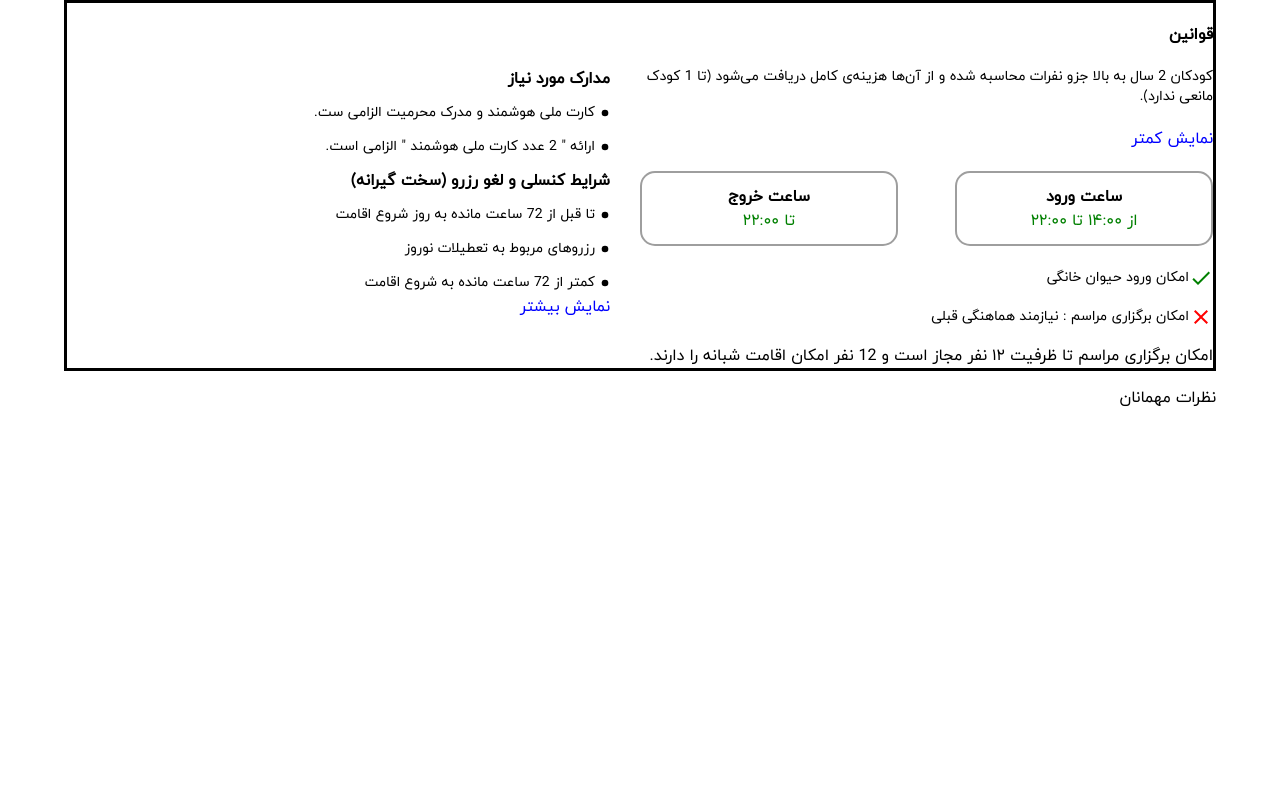
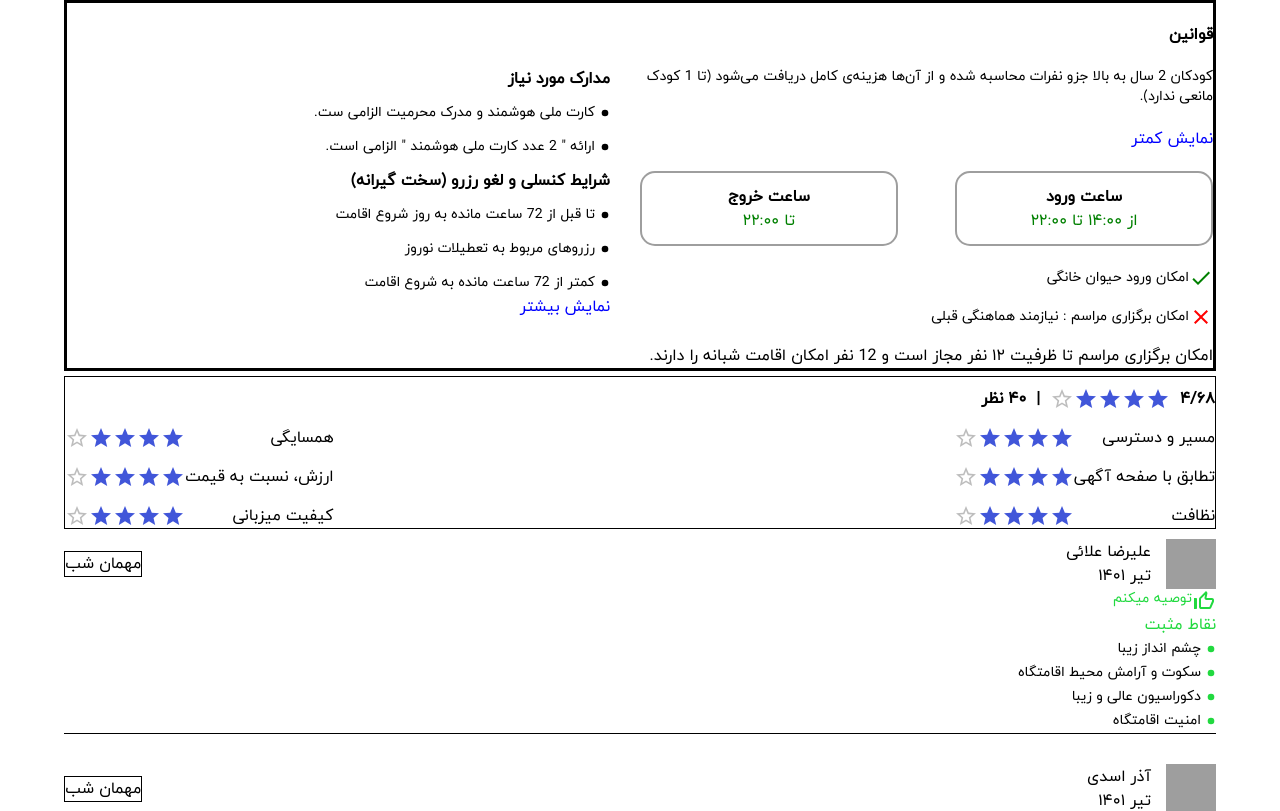
Before and after one commit to Masoudbkhti/Shab, a Next.js app: page /houses/1 in a window 1280 px wide. Shown: the top 811 px of the page. Built offline with nearby package versions, Linux system fonts and the light colour scheme; grey boxes are pictures that could not be loaded.

Commit message:
The singleComment and the CommentRate added.

```diff
--- a/app/houses/[resId]/page.js
+++ b/app/houses/[resId]/page.js
@@ -1,6 +1,5 @@
-import {getLocalData} from "@/json/lib/localdata";
+import { getLocalData } from "@/json/lib/localdata";
 import Reserve from "../../components/houses/Reserve";
-import HouseShow from "../../components/HouseShow/HouseShow"
 import Rules from "../../components/houses/Rules";
 import CommentRate from "@/app/components/houses/CommentRate";
 import Comments from "@/app/components/houses/Comments";
@@ -8,12 +7,14 @@ import SingleComment from "@/app/components/houses/SingleComment";
 
 export default async function Page({ params }) {
   const data = await getLocalData();
+  const comment = data.comments;
   const filteredData = data.residence.filter((res) => res.id == params.resId);
   return (
     <div>
       <Reserve data={filteredData[0]} />
       <Rules data={filteredData[0]} />
-      <Comments data={filteredData[0]} />
+      <CommentRate/>
+      <SingleComment/>
     </div>
   );
 }
```
